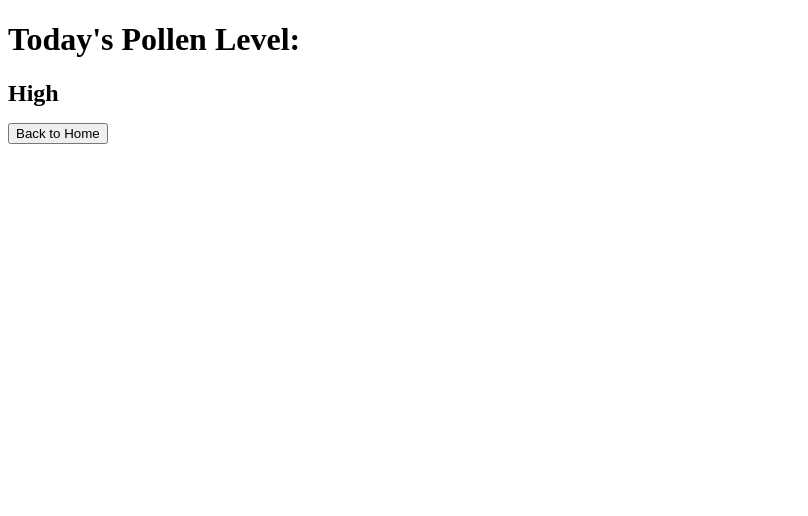
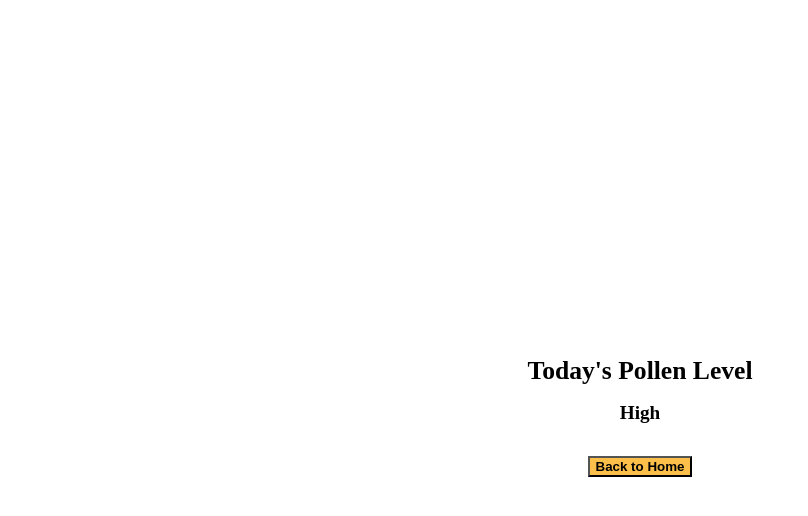
Before and after one commit to Dignity-css/flare-ai-site, a Next.js app: page /pollen in a window 1280 px wide. Shown: the top 516 px of the page, without its empty margins (0-808 px from the left). Built offline with nearby package versions, Linux system fonts and the light colour scheme.

Commit message:
Fix JSX apostrophe and structure in pollen.js

```diff
--- a/pages/pollen.js
+++ b/pages/pollen.js
@@ -8,19 +8,30 @@ export default function PollenPage() {
   const router = useRouter();
 
   useEffect(() => {
-    // Dummy data for now
+    // Dummy pollen level for now
     const pollenLevel = 'High';
     setPollen(pollenLevel);
     localStorage.setItem('pollen', pollenLevel);
   }, []);
 
   return (
-    <div className="container">
-      <Head><title>Pollen | Flare AI</title></Head>
-     <h1>Today&#39;s Pollen Level:</h1>
+    <div className="container" style={{ minHeight: '100vh', display: 'flex', justifyContent: 'center', alignItems: 'center' }}>
+      <Head>
+        <title>Pollen | Flare AI</title>
+      </Head>
 
-      <h2 style={{ margin: '1rem 0' }}>{pollen || 'Loading...'}</h2>
-      <button onClick={() => router.push('/home')} className="button">Back to Home</button>
+      <div className="card" style={{ maxWidth: '400px', textAlign: 'center', padding: '2rem' }}>
+        <h1 style={{ fontSize: '1.6rem', marginBottom: '1rem' }}>Today&apos;s Pollen Level</h1>
+        <h2 style={{ fontSize: '1.2rem', marginBottom: '2rem' }}>{pollen || 'Loading...'}</h2>
+
+        <button
+          onClick={() => router.push('/home')}
+          className="button"
+          style={{ backgroundColor: '#fcbf49', fontWeight: '600' }}
+        >
+          Back to Home
+        </button>
+      </div>
     </div>
   );
 }
```
